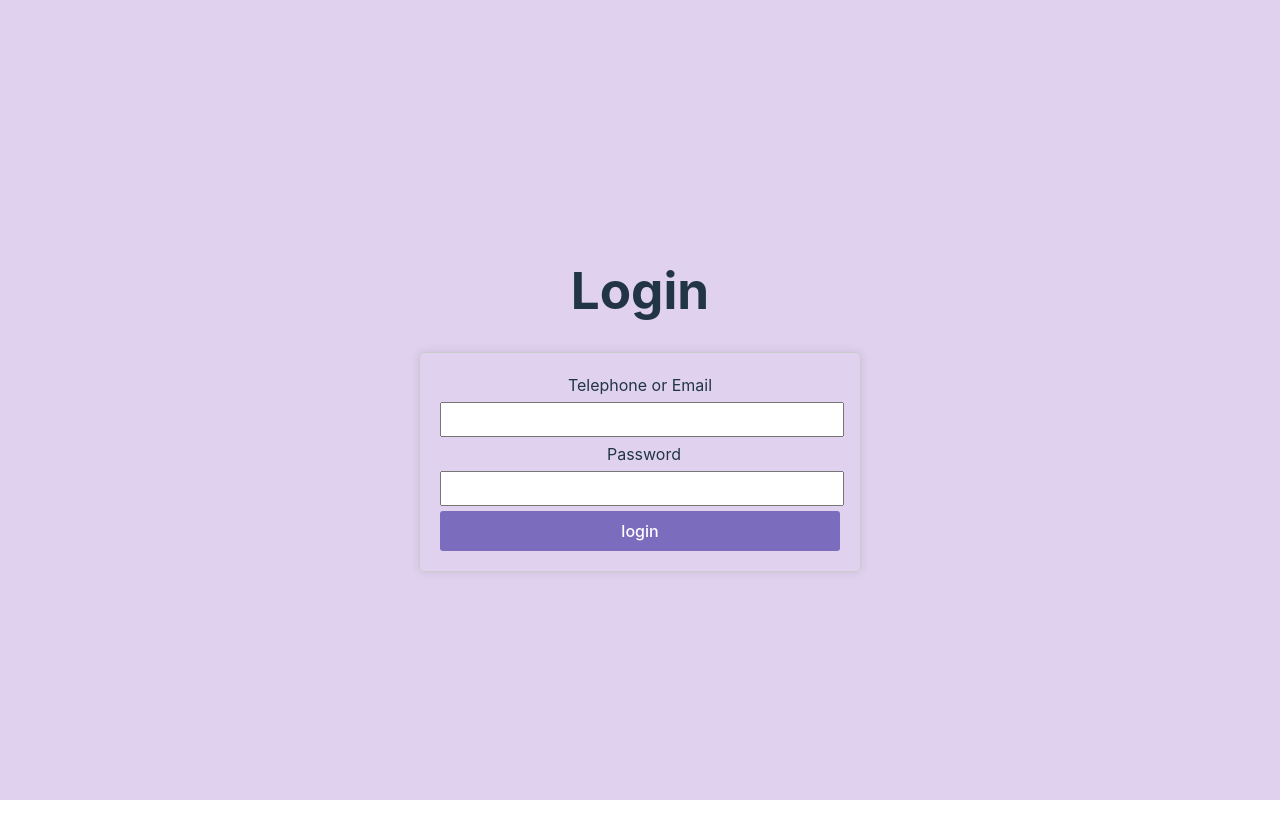
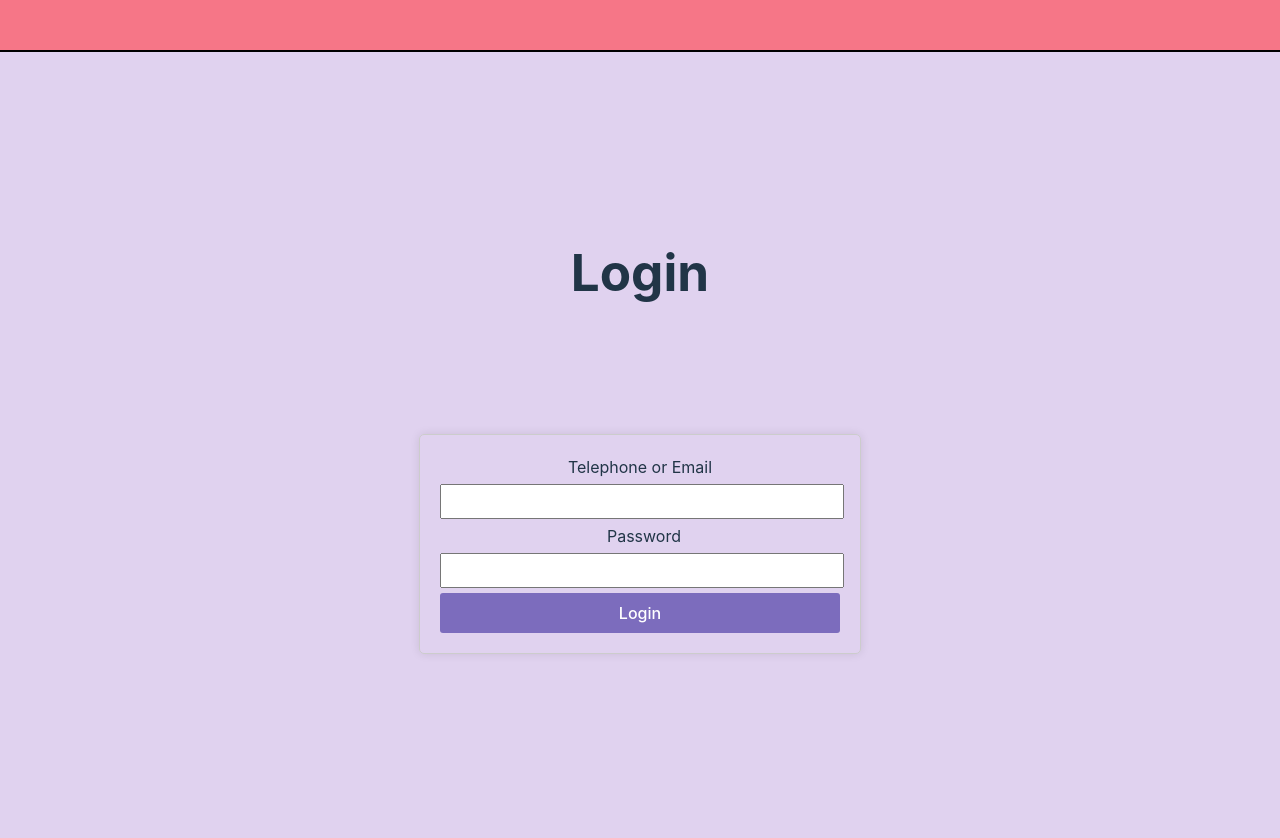
Before and after one commit to Gxamsrtt023/Alway_project, a React (Vite) app: page / in a window 1280 px wide. Shown: the top 838 px of the page. Before the commit the page ends 800 px from the top, so only its background shows below. Built offline with nearby package versions, Linux system fonts and the light colour scheme.

Commit message:
ตกแต่งเพิ่ม
สี่เหลี่ยมชมพู

```diff
--- a/src/login.css
+++ b/src/login.css
@@ -1,14 +1,16 @@
-
 body {
     background-color: #E0D2EF; /* เพิ่มสีพื้นหลังทั้งหมดของแอป */
+    margin: 0;
+    padding: 0;
+    box-sizing: border-box;
 }
-
 
 .container {
     display: flex;
     justify-content: center;
     align-items: center;
     height: 100vh;
+    flex-direction: column;
 }
 
 .telephone {
@@ -20,8 +22,9 @@ body {
     display: flex;
     flex-direction: column;
     align-items: center;
-    flex-grow: 1;
+    margin-top: 100px; /* เพิ่ม margin-top เพื่อให้มีระยะห่างจากด้านบน */
 }
+
 .form h2 {
     text-align: center;
 }
@@ -49,3 +52,18 @@ body {
     border-radius: 3px;
     cursor: pointer;
 }
+
+.header-rectangle {
+    position: absolute; /* ตั้งค่าตำแหน่งเป็น absolute เพื่อให้สามารถจัดวางอิสระ */
+    top: 0; /* วางที่ด้านบนสุดของหน้าเว็บ */
+    left: 0; /* วางที่ด้านซ้ายสุดของหน้าเว็บ */
+    width: 100%; /* กว้างเท่ากับหน้าเว็บ */
+    height: 50px; /* ความสูงของกล่องสี่เหลี่ยม */
+    background-color: #F67687; /* สีพื้นหลัง */
+    border-bottom: 2px solid #000;
+}
+
+.header-rectangle svg {
+    max-width: 100%;
+    height: auto;
+}
--- a/src/login.jsx
+++ b/src/login.jsx
@@ -4,11 +4,13 @@ import './login.css';
 function Login() {
   return (
     <>
-            <h1 className='login_uptext'>  Login </h1>
+      <div className="header-rectangle">
 
-            {/* เพิ่มสี่เหลี่ยมผืนผ้าด้านบนของ .telephone */}
+      </div>
+
+      <div className="container">
+        <h1 className='login_uptext'>Login</h1>
         <div className="telephone">
-                <div className="rectangle"></div>
           <form>
             <label>
               Telephone or Email
@@ -31,11 +33,12 @@ function Login() {
               />
             </label>
 
-                    <button className='login_button'> login </button>
+            <button className='login_button'>Login</button>
           </form>
         </div>
+      </div>
     </>
-    )
+  );
 }
 
 export default Login;
```
Lines whose indentation alone changed are shown as unchanged.
